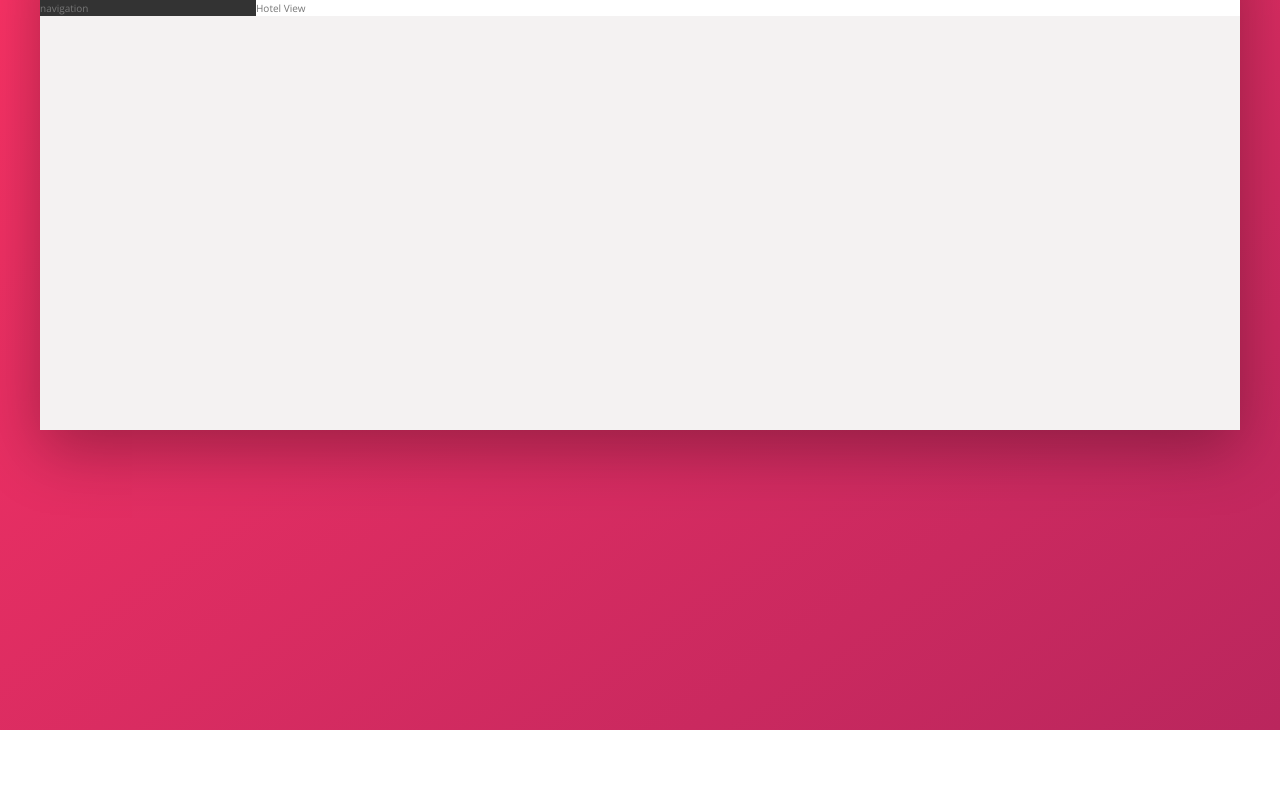
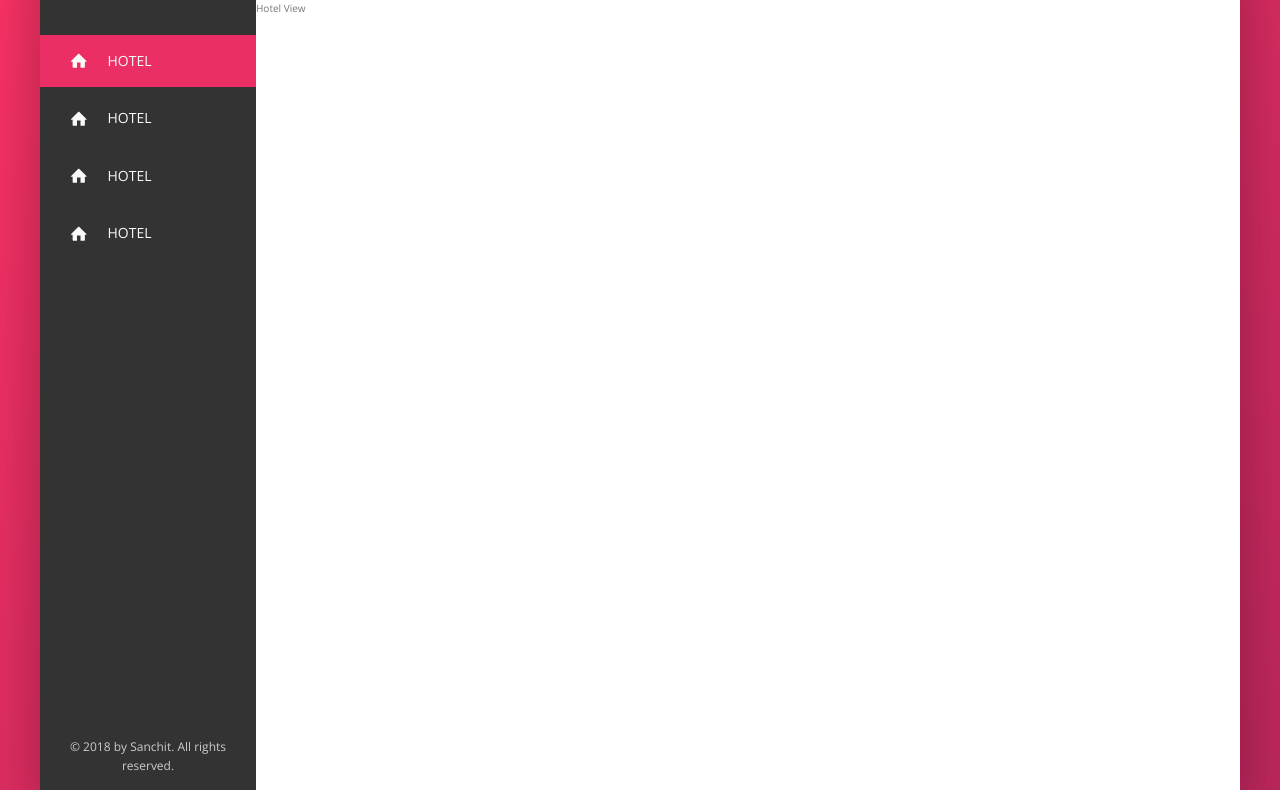
Before and after one commit to sanchitmirg-work/html-css, a website: page trillio/index.html in a window 1280 px wide. Shown: the part 150-940 px from the top of the page. Before the commit the page ends 880 px from the top, so only its background shows below. Drawn offline with nearby package versions, Linux system fonts and the light colour scheme.

Commit message:
changes for sidebar nav

```diff
--- a/trillio/index.html
+++ b/trillio/index.html
@@ -47,7 +47,43 @@
         </header>
         <div class="content">
             <nav class="sidebar">
-                navigation
+                <ul class="side-nav">
+                    <li class="side-nav_item side-nav_item-active">
+                        <a href="#" class="side-nav_link">
+                            <svg class="side-nav_icon">
+                                <use xlink:href="img/sprite.svg#icon-home"></use>
+                            </svg>
+                            <span>Hotel</span>
+                        </a>
+                    </li>
+                    <li class="side-nav_item">
+                        <a href="#" class="side-nav_link">
+                            <svg class="side-nav_icon">
+                                <use xlink:href="img/sprite.svg#icon-home"></use>
+                            </svg>
+                            <span>Hotel</span>
+                        </a>
+                    </li>
+                    <li class="side-nav_item">
+                        <a href="#" class="side-nav_link">
+                            <svg class="side-nav_icon">
+                                <use xlink:href="img/sprite.svg#icon-home"></use>
+                            </svg>
+                            <span>Hotel</span>
+                        </a>
+                    </li>
+                    <li class="side-nav_item">
+                        <a href="#" class="side-nav_link">
+                            <svg class="side-nav_icon">
+                                <use xlink:href="img/sprite.svg#icon-home"></use>
+                            </svg>
+                            <span>Hotel</span>
+                        </a>
+                    </li>
+                </ul>
+                <div class="legal">
+                    &copy; 2018 by Sanchit. All rights reserved.
+                </div>
             </nav>
             <main class="hotel-view">
                 Hotel View
--- a/trillio/sass/_components.scss
+++ b/trillio/sass/_components.scss
@@ -3,7 +3,7 @@
 //logo
 .logo{
      height:3.25rem;
-     margin-left: 3rem;
+     margin-left: 2rem;
  }
 
 
@@ -113,9 +113,71 @@
      &_user-photo {
         height: 3.75rem;
         border-radius: 50%;
+        margin-right: 1rem;
     }
 
     &_user-name {
 
     }
  }
+
+ /////////////////////////////////////////////////////////
+ ///////Side navigation
+
+ .side-nav {
+     font-size: 1.4rem;
+     list-style: none;
+     margin-top: 3.5rem;
+
+     &_item {
+         position: relative;
+         &:not(:last-child) {
+             margin-bottom: .5rem;
+         }
+     }
+     &_item::before {
+        content:'';
+        position: absolute;
+        top:0;
+        left:0;
+        height: 100%;
+        width: 3px;
+        background: var(--color-primary);
+        transform: scaleY(0);
+        transition: transform .2s,
+        // cubicubic-bezier(1,0,0,1)
+                    width .4s  .2s;
+    }
+    &_item:hover::before,
+    &_item-active::before {
+        transform: scaleY(1);
+        width:100%;
+    }
+     &_link:link,
+     &_link:visited{
+        color: var(--color-Grey-light-1);
+        text-decoration: none;
+        text-transform: uppercase;
+        display: block;
+        padding: 1.5rem 3rem;
+        display: flex;
+        align-items: center;
+        z-index: 10;
+        position: relative;
+     }
+
+
+     &_icon {
+        width: 1.75rem;
+        height: 1.75rem;
+        margin-right: 2rem;
+        fill: currentColor;
+     }
+ }
+
+ .legal {
+     font-size: 1.2rem;
+     color: var(--color-Grey-light-4);
+     text-align: center;
+     padding: 2.5rem;
+ }
--- a/trillio/sass/_layout.scss
+++ b/trillio/sass/_layout.scss
@@ -24,9 +24,14 @@
 .sidebar {
     background-color: var(--color-Grey-dark-1);
     flex:0 0 18%;
+
+    display: flex;
+    flex-direction: column;
+    justify-content: space-between;
 }
 
 .hotel-view {
     background-color: #fff;
     flex: 1;
+    height: 80rem;
 }
```
Also changed, not shown: trillio/css/style.css, trillio/package.json (line endings or trailing spaces).
